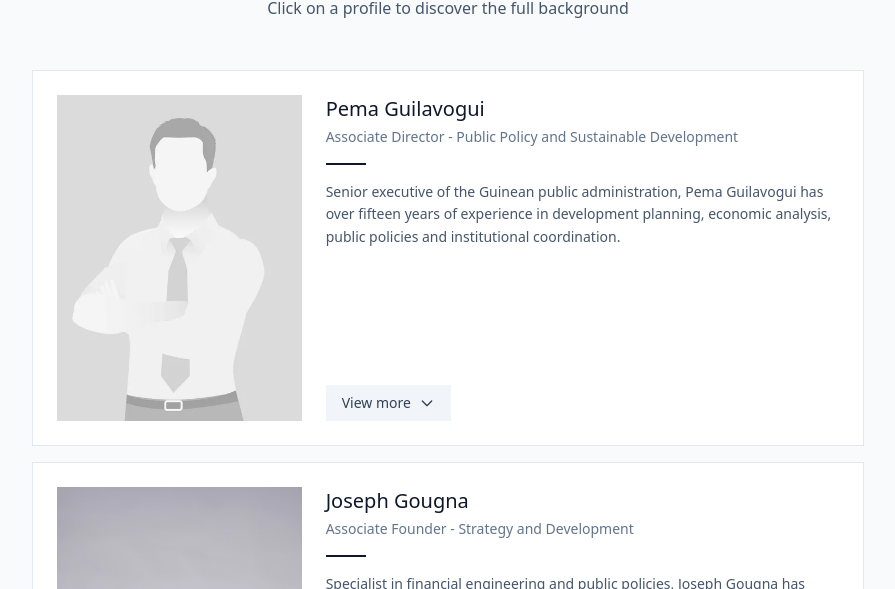
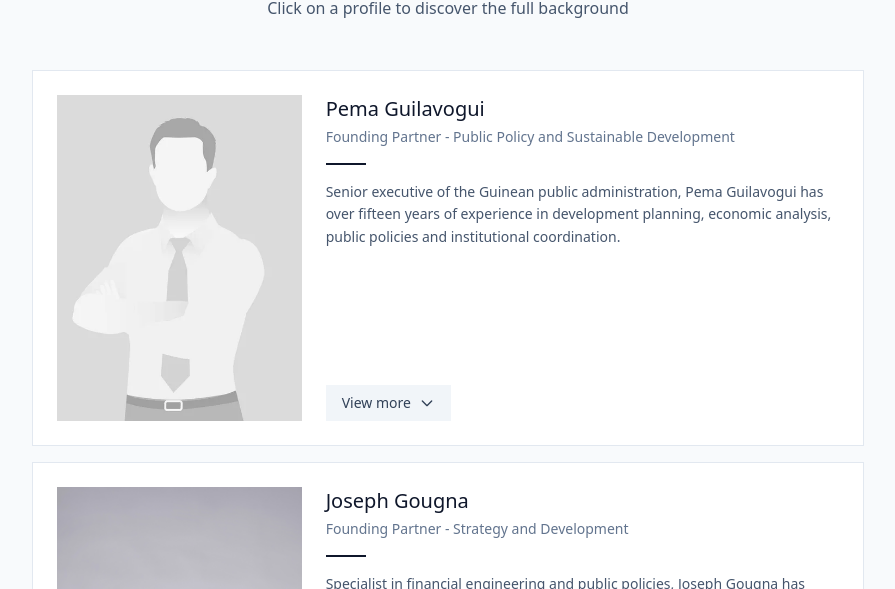
Before and after one commit to SalimDiallo/aguifa-finance, a Next.js app: page /team in a window 1280 px wide. Shown: the part 795-1384 px from the top of the page, without its empty margins (192-1087 px from the left). Built offline with nearby package versions, Linux system fonts and the light colour scheme.

Commit message:
update prjects images page

```diff
--- a/app/team/page.tsx
+++ b/app/team/page.tsx
@@ -25,8 +25,8 @@ const teamMembers: TeamMember[] = [
   {
     id: 'pema',
     name: 'Pema Guilavogui',
-    role: 'Directeur Associé - Politique Publique et Developpement Durable',
-    roleEn: 'Associate Director - Public Policy and Sustainable Development',
+    role: 'Fondateur Associé - Politique Publique et Developpement Durable',
+    roleEn: 'Founding Partner - Public Policy and Sustainable Development',
     shortBio: 'Haut cadre de l\'administration publique guinéenne, Pema Guilavogui cumule plus de quinze années d\'expérience en planification du développement, analyse économique, politiques publiques et coordination institutionnelle.',
     shortBioEn: 'Senior executive of the Guinean public administration, Pema Guilavogui has over fifteen years of experience in development planning, economic analysis, public policies and institutional coordination.',
     fullBio: [
@@ -55,8 +55,8 @@ const teamMembers: TeamMember[] = [
    {
     id: 'joseph',
     name: 'Joseph Gougna',
-    role: 'Associate Founder - Stategie et Developement',
-    roleEn: 'Associate Founder - Strategy and Development',
+    role: 'Fondateur Associé - Stategie et Developement',
+    roleEn: 'Founding Partner - Strategy and Development',
     shortBio: 'Spécialiste en ingénierie financière et en politiques publiques, Joseph Gougna dispose d\'une expérience diversifiée à l\'interface entre banques commerciales, institutions financières internationales, cabinets de conseil et administrations publiques.',
     shortBioEn: 'Specialist in financial engineering and public policies, Joseph Gougna has diverse experience at the interface between commercial banks, international financial institutions, consulting firms and public administrations.',
     fullBio: [
```
